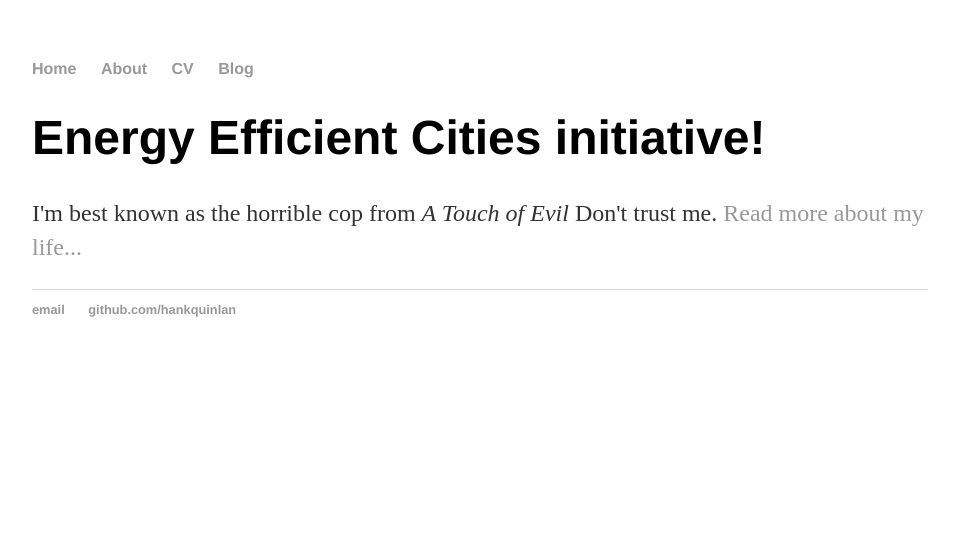
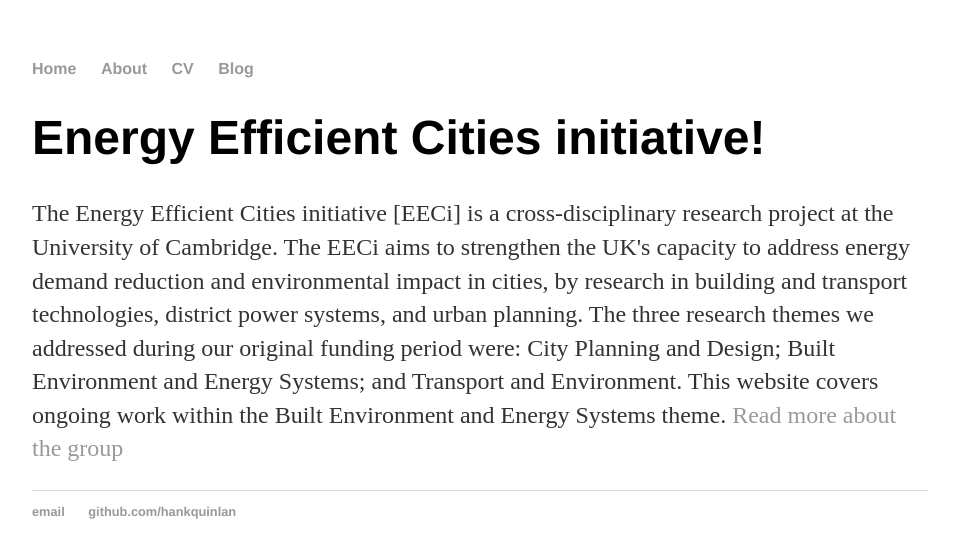
Before and after one commit to EECi/home, a Jekyll site: the page built from index.html, in a window 1280 px wide. Shown: the top 558 px of the page, without its empty margins (160-1115 px from the left). Built offline with Jekyll 4.4.1, drawn with Linux system fonts in a browser that asks for light colours.

Commit message:
Update index.html

```diff
--- a/index.html
+++ b/index.html
@@ -4,5 +4,8 @@
 ---
 <div class="blurb">
 	<h1>Energy Efficient Cities initiative!</h1>
-	<p>I'm best known as the horrible cop from <em>A Touch of Evil</em> Don't trust me. <a href="/about">Read more about my life...</a></p>
+	<p>The Energy Efficient Cities initiative [EECi] is a cross-disciplinary research project at the University of Cambridge.
+		The EECi aims to strengthen the UK's capacity to address energy demand reduction and environmental impact in cities, by research in building and transport technologies, district power systems, and urban planning. The three research themes we addressed during our original funding period were: City Planning and Design; Built Environment and Energy Systems; and Transport and Environment.
+		This website covers ongoing work within the Built Environment and Energy Systems theme.
+	 <a href="/about">Read more about the group</a></p>
 </div><!-- /.blurb -->
```
